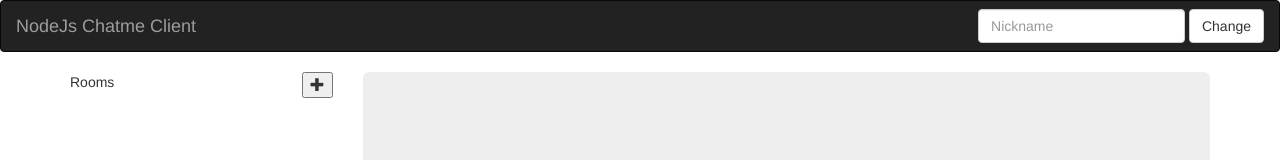
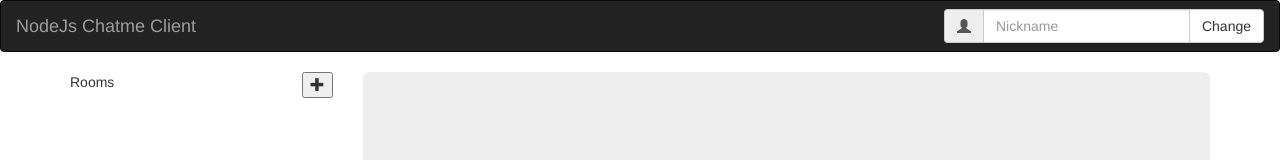
Before and after one commit to mikfreeman/chatme_kafka, a website: page public/index.html in a window 1280 px wide. Shown: the top 160 px of the page. Drawn offline with nearby package versions, Linux system fonts and the light colour scheme; no server answers.

Commit message:
Adding icon for nickname section

```diff
--- a/public/index.html
+++ b/public/index.html
@@ -85,10 +85,17 @@
     <div class="collapse navbar-collapse" id="bs-example-navbar-collapse-1">
 
         <form class="navbar-form navbar-right" role="search" ng-controller="NickNameController">
-            <div class="form-group">
-                <input type="text" class="form-control" ng-class="flash" placeholder="Nickname" ng-model="nickName">
+            <div class="input-group">
+                <span class="input-group-addon" id="nickname-icon">
+                    <span class="glyphicon glyphicon-user" aria-hidden="true"></span>
+                </span>
+                <input type="text" class="form-control" ng-class="flash" placeholder="Nickname" ng-model="nickName"
+                       aria-describedby="nickname-icon">
+                <span class="input-group-btn">
+                    <button class="btn btn-default" ng-click="changeNickname()">Change</button>
+                </span>
             </div>
-            <button class="btn btn-default"  ng-click="changeNickname()">Change</button>
+
         </form>
 
     </div>
```
Also changed, not shown: public/views/home.html (+2 -1 lines).
